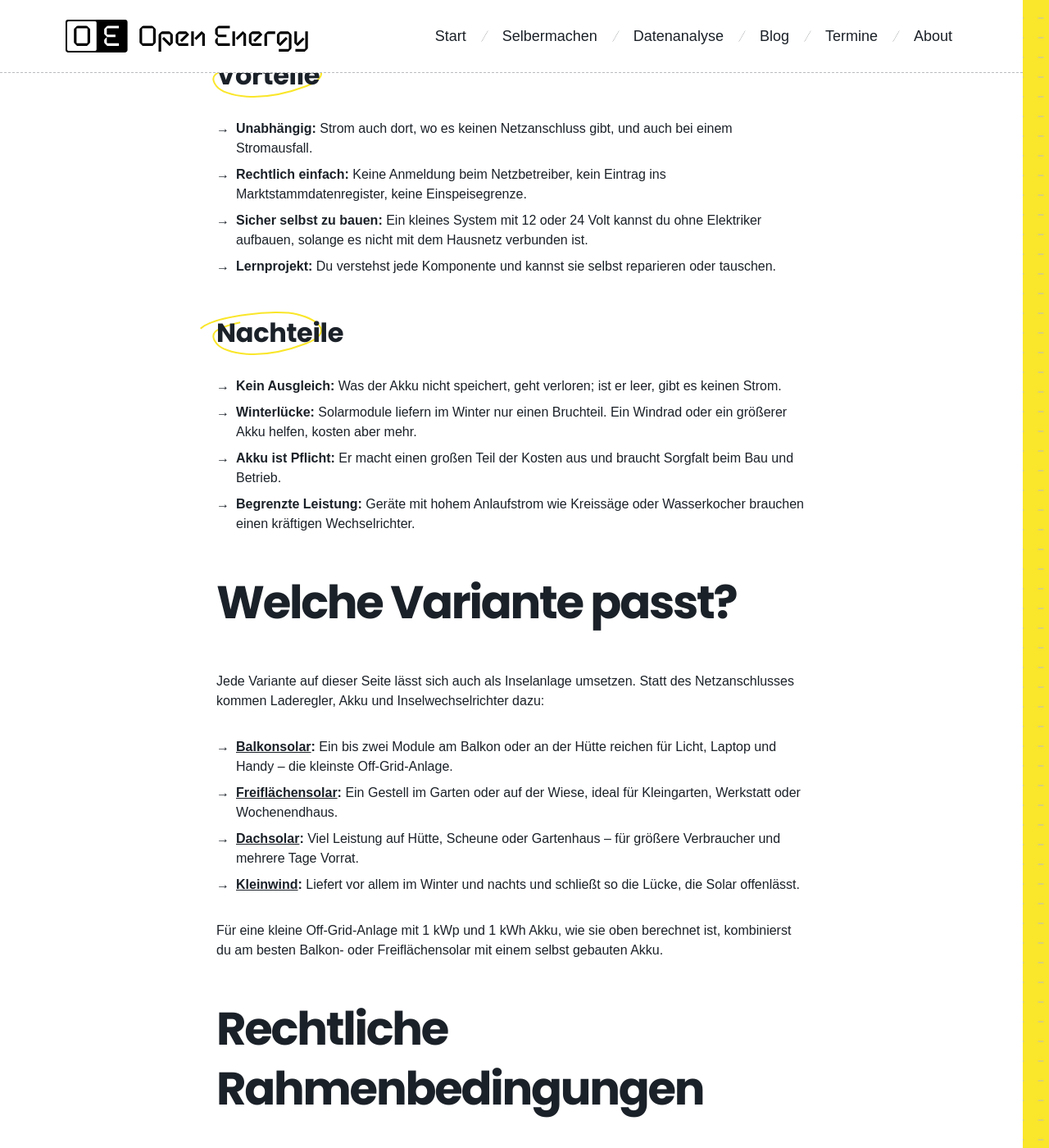
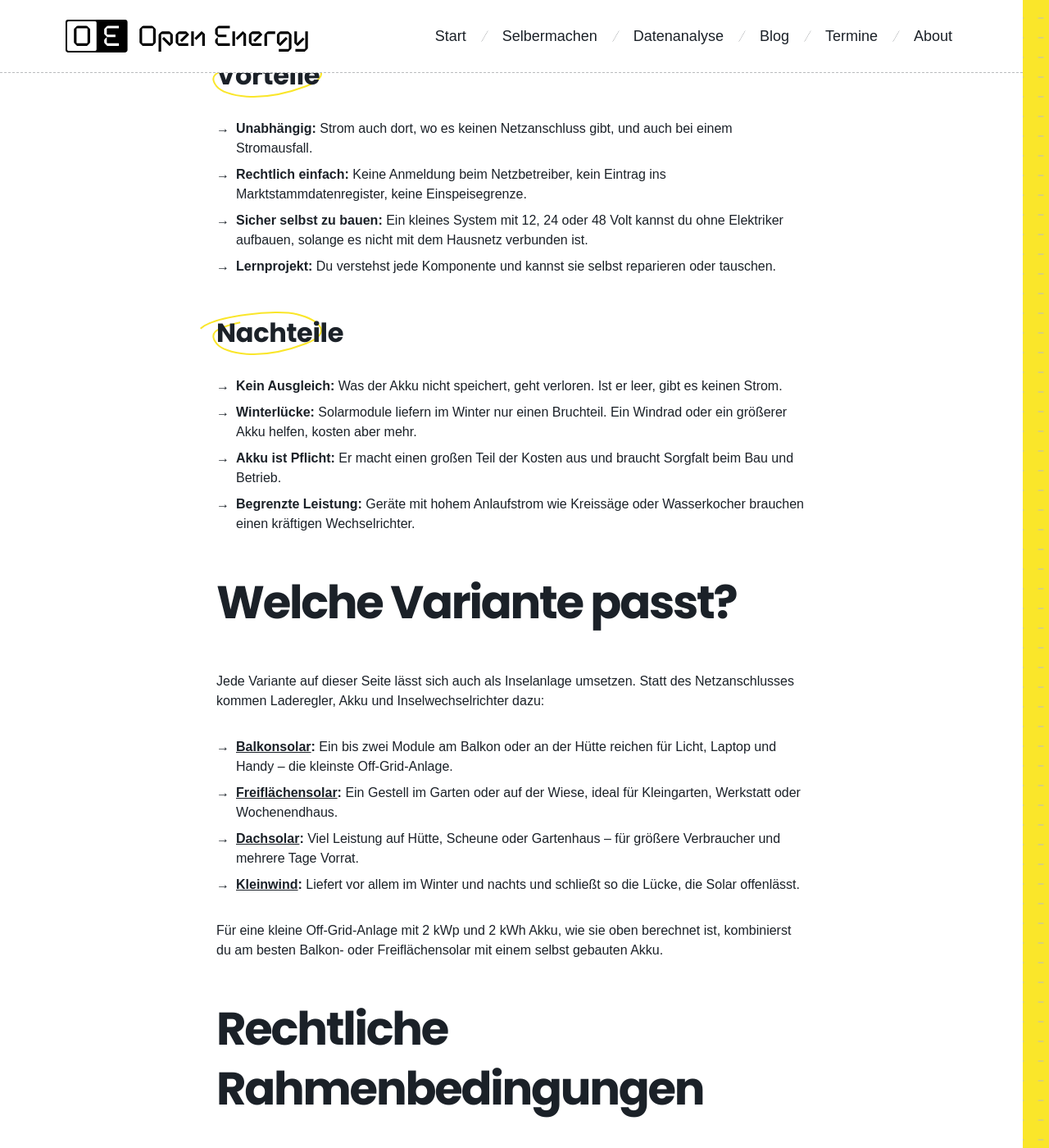
Before and after one commit to okfde/open-energy, a Jekyll site: the page built from _diy/topics/inselanlage.md, in a window 1280 px wide and 1400 px high, scrolled down 1309 px. Shown: the whole window at 82% size. Built offline with Jekyll 4.4.1, drawn with Linux system fonts in a browser that asks for light colours; some web fonts are replaced; some of the changed text lies outside the part shown.

Commit message:
added details

```diff
--- a/_diy/topics/inselanlage.md
+++ b/_diy/topics/inselanlage.md
@@ -7,13 +7,13 @@ intro: "Eine Inselanlage versorgt dich ganz ohne Stromnetz: Solarmodule oder ein
 schema_note: "Ohne Netz gibt es keinen Puffer: Der Akku ist hier kein Zusatz, sondern das Herz der Anlage. Er liefert, wenn die Sonne nicht scheint, und der Laderegler schützt ihn vor Überladung und Tiefentladung."
 schema:
   - name: "Solarmodule oder Windrad"
-    text: "z. B. 1 kWp an Gestell, Dach oder Balkon – oder ein Kleinwindrad für den Winter"
+    text: "z. B. 2 kWp an Gestell, Dach oder Balkon – oder ein Kleinwindrad für den Winter"
     flow: "Gleichstrom (DC)"
   - name: "Laderegler"
     text: "MPPT-Regler für Solar, Laderegler mit Dump-Load für Wind"
     flow: "Gleichstrom (DC)"
   - name: "Akku mit BMS"
-    text: "ca. 1 kWh – so viel wie die Anlage Leistung hat"
+    text: "ca. 2 kWh – so viel wie die Anlage Leistung hat"
     flow: "Gleichstrom (DC)"
   - name: "Inselwechselrichter"
     text: "wandelt Gleich- in Wechselstrom, oft mit Laderegler in einem Gerät"
@@ -30,12 +30,12 @@ Eine On-the-Grid-Anlage ist mit dem Stromnetz verbunden: Du nutzt deinen Strom z
 
 - **Unabhängig:** Strom auch dort, wo es keinen Netzanschluss gibt, und auch bei einem Stromausfall.
 - **Rechtlich einfach:** Keine Anmeldung beim Netzbetreiber, kein Eintrag ins Marktstammdatenregister, keine Einspeisegrenze.
-- **Sicher selbst zu bauen:** Ein kleines System mit 12 oder 24 Volt kannst du ohne Elektriker aufbauen, solange es nicht mit dem Hausnetz verbunden ist.
+- **Sicher selbst zu bauen:** Ein kleines System mit 12, 24 oder 48 Volt kannst du ohne Elektriker aufbauen, solange es nicht mit dem Hausnetz verbunden ist.
 - **Lernprojekt:** Du verstehst jede Komponente und kannst sie selbst reparieren oder tauschen.
 
 ### Nachteile
 
-- **Kein Ausgleich:** Was der Akku nicht speichert, geht verloren; ist er leer, gibt es keinen Strom.
+- **Kein Ausgleich:** Was der Akku nicht speichert, geht verloren. Ist er leer, gibt es keinen Strom.
 - **Winterlücke:** Solarmodule liefern im Winter nur einen Bruchteil. Ein Windrad oder ein größerer Akku helfen, kosten aber mehr.
 - **Akku ist Pflicht:** Er macht einen großen Teil der Kosten aus und braucht Sorgfalt beim Bau und Betrieb.
 - **Begrenzte Leistung:** Geräte mit hohem Anlaufstrom wie Kreissäge oder Wasserkocher brauchen einen kräftigen Wechselrichter.
@@ -49,7 +49,7 @@ Jede Variante auf dieser Seite lässt sich auch als Inselanlage umsetzen. Statt
 - **[Dachsolar](../dachsolar/):** Viel Leistung auf Hütte, Scheune oder Gartenhaus – für größere Verbraucher und mehrere Tage Vorrat.
 - **[Kleinwind](../kleinwind/):** Liefert vor allem im Winter und nachts und schließt so die Lücke, die Solar offenlässt.
 
-Für eine kleine Off-Grid-Anlage mit 1 kWp und 1 kWh Akku, wie sie oben berechnet ist, kombinierst du am besten Balkon- oder Freiflächensolar mit einem selbst gebauten Akku.
+Für eine kleine Off-Grid-Anlage mit 2 kWp und 2 kWh Akku, wie sie oben berechnet ist, kombinierst du am besten Balkon- oder Freiflächensolar mit einem selbst gebauten Akku.
 
 ## Rechtliche Rahmenbedingungen
 
```
Also changed, not shown: _data/diy_topics.yml (+10 -10 lines), 3 other files.
